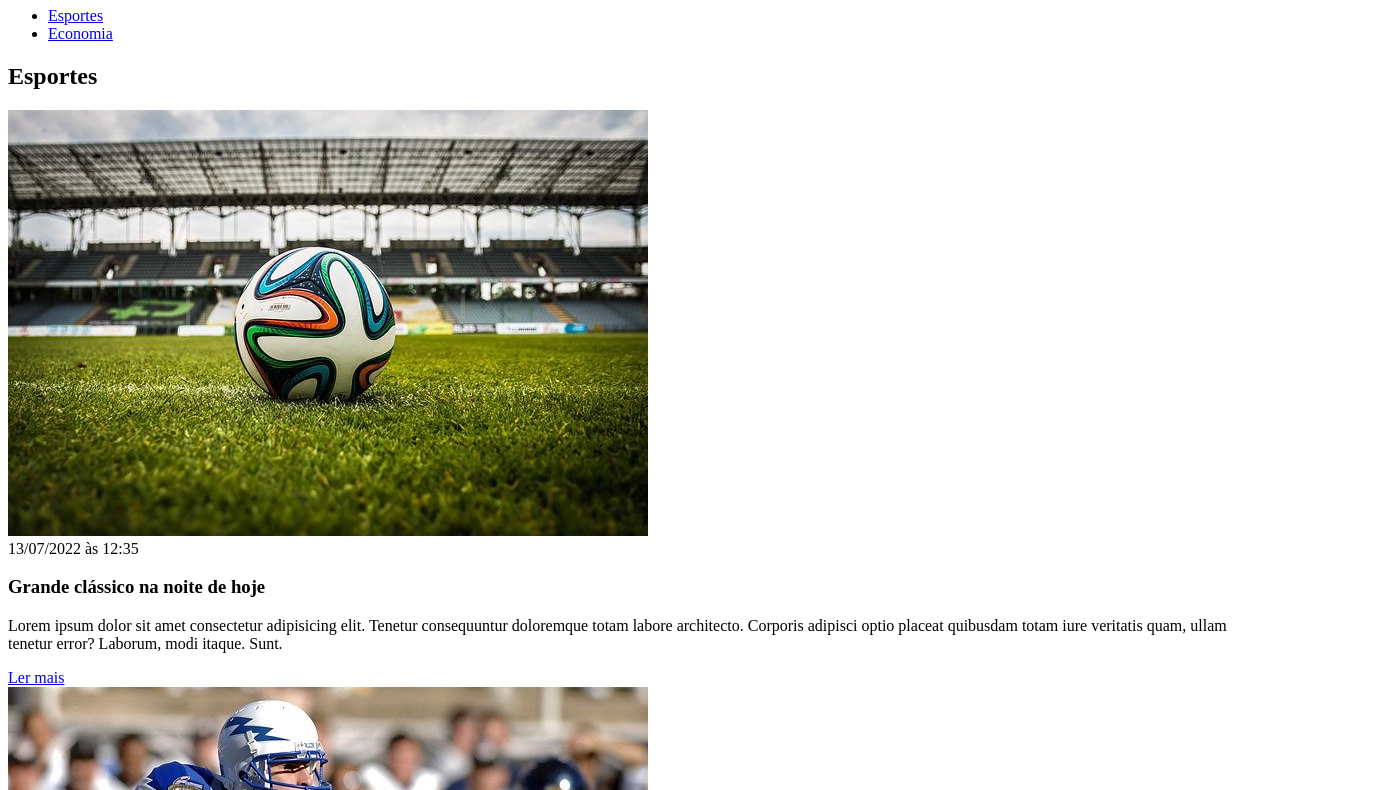
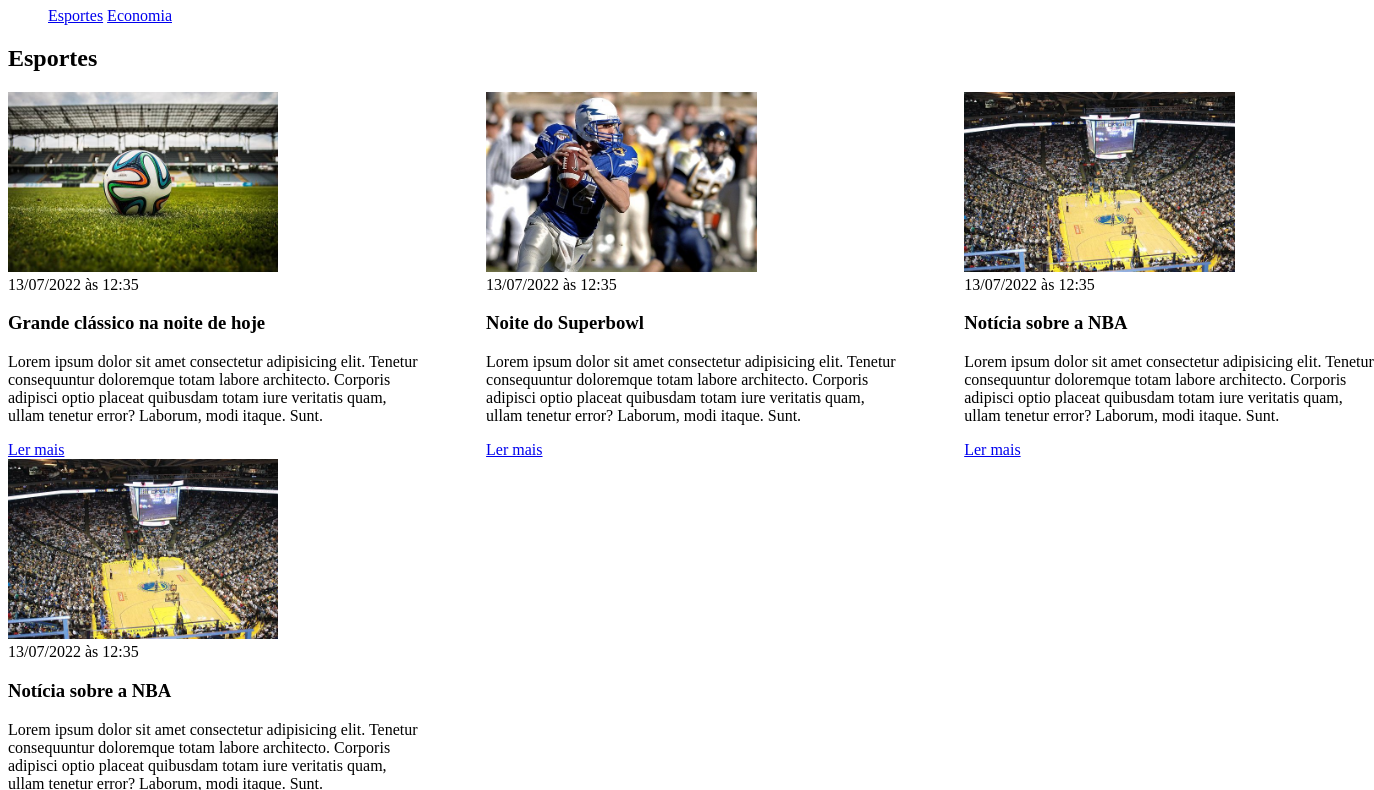
Before and after one commit to viniq1/curso-ebac-frontend, a plain HTML site: page exercicio_css/index.html in a window 1280 px wide. Shown: the part 73-863 px from the top of the page, 1374 px wide, since content can reach past the window. Drawn offline with Linux system fonts and the light colour scheme.

Commit message:
salvamento dos arquivos

```diff
--- a/exercicio_css/index.html
+++ b/exercicio_css/index.html
@@ -9,6 +9,7 @@
 </head>
 <body>
     <header>
+        <div class="container">
             <h1>Meu portal de notícias</h1>
             <nav>
                 <ul>
@@ -20,13 +21,16 @@
                     </li>
                 </ul>
             </nav>
+        </div>
     </header>
-    <section>
+    <section id="esportes">
+        <div class="container">
             <h2>Esportes</h2>
+            <div class="articles">
                 <article>
                     <img src="./imagens/futebol.jpg" alt="Bola de futebol no gramado" />
                     <header>
-                <time>13/07/2022 às 12:35</time>
+                        <time class="creation-date">13/07/2022 às 12:35</time>
                     </header>
                     <h3>Grande clássico na noite de hoje</h3>
                     <p>
@@ -67,9 +71,13 @@
                     </p>
                     <a href="#" title="Leia a notícia completa">Ler mais</a>
                 </article>
+            </div>
+        </div>
     </section>
-    <section>
+    <section id="economia">
+        <div class="container">
             <h2>Economia</h2>
+            <div class="articles">
                 <article>
                     <img src="./imagens/dolares.jpg" alt="Muitos dólares" />
                     <header>
@@ -103,6 +111,8 @@
                     </p>
                     <a href="#" title="Leia a notícia completa">Ler mais</a>
                 </article>
+            </div>
+        </div>
     </section>
 </body>
 </html>
--- a/exercicio_css/main.css
+++ b/exercicio_css/main.css
@@ -0,0 +1,28 @@
+* {
+    box-sizing: border-box;
+    border: none;
+    padding: none;
+}
+
+header li  {
+    display: inline;
+}
+
+.container {
+    width: 1366px;
+    margin: 0 auto;
+}
+
+.articles{
+    display: flex;
+    flex-wrap: wrap;
+    justify-content: space-between;
+}
+
+.articles article img {
+    height: 180px;
+}
+
+.articles article {
+    width: 30%;
+}
```
Lines whose indentation alone changed are shown as unchanged.
